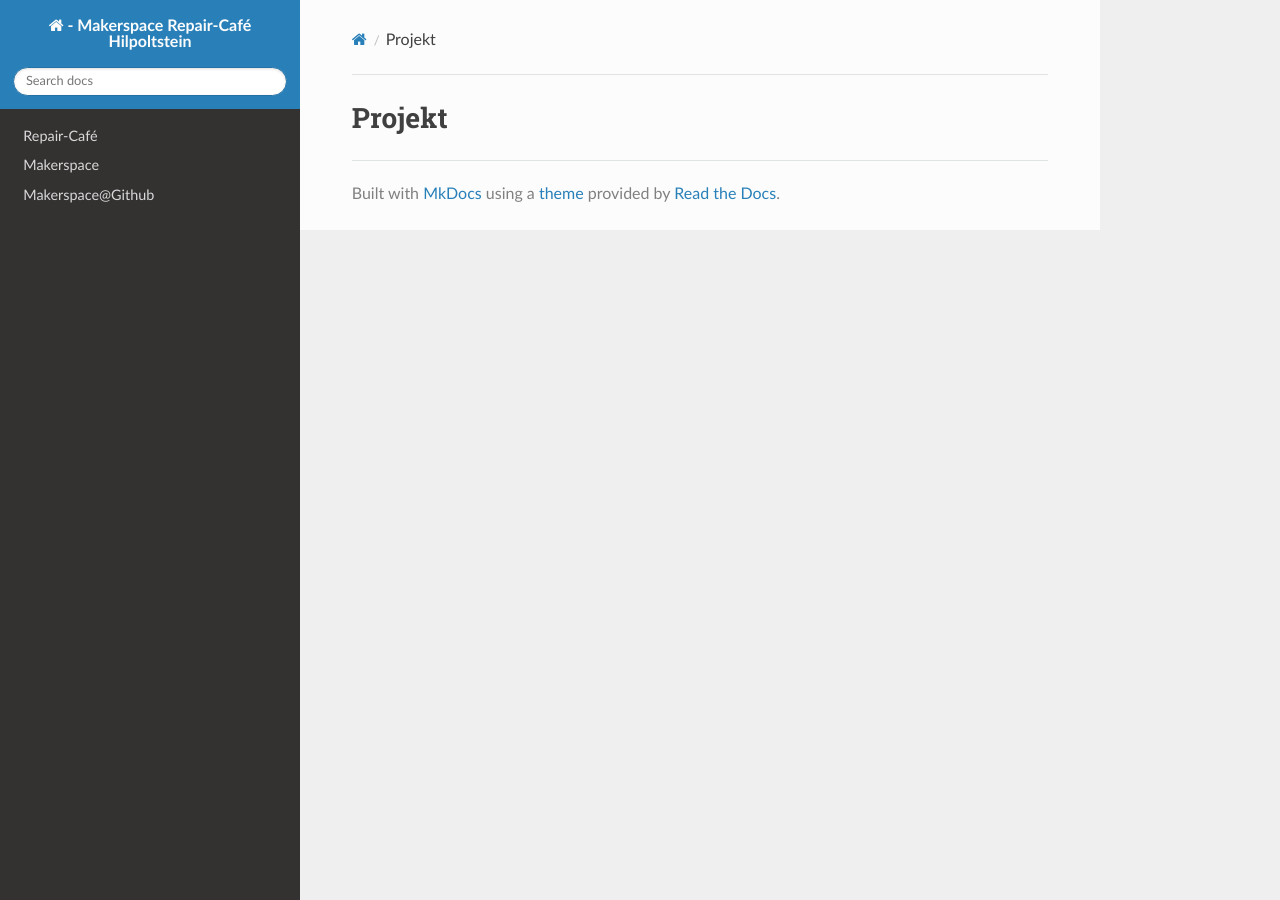
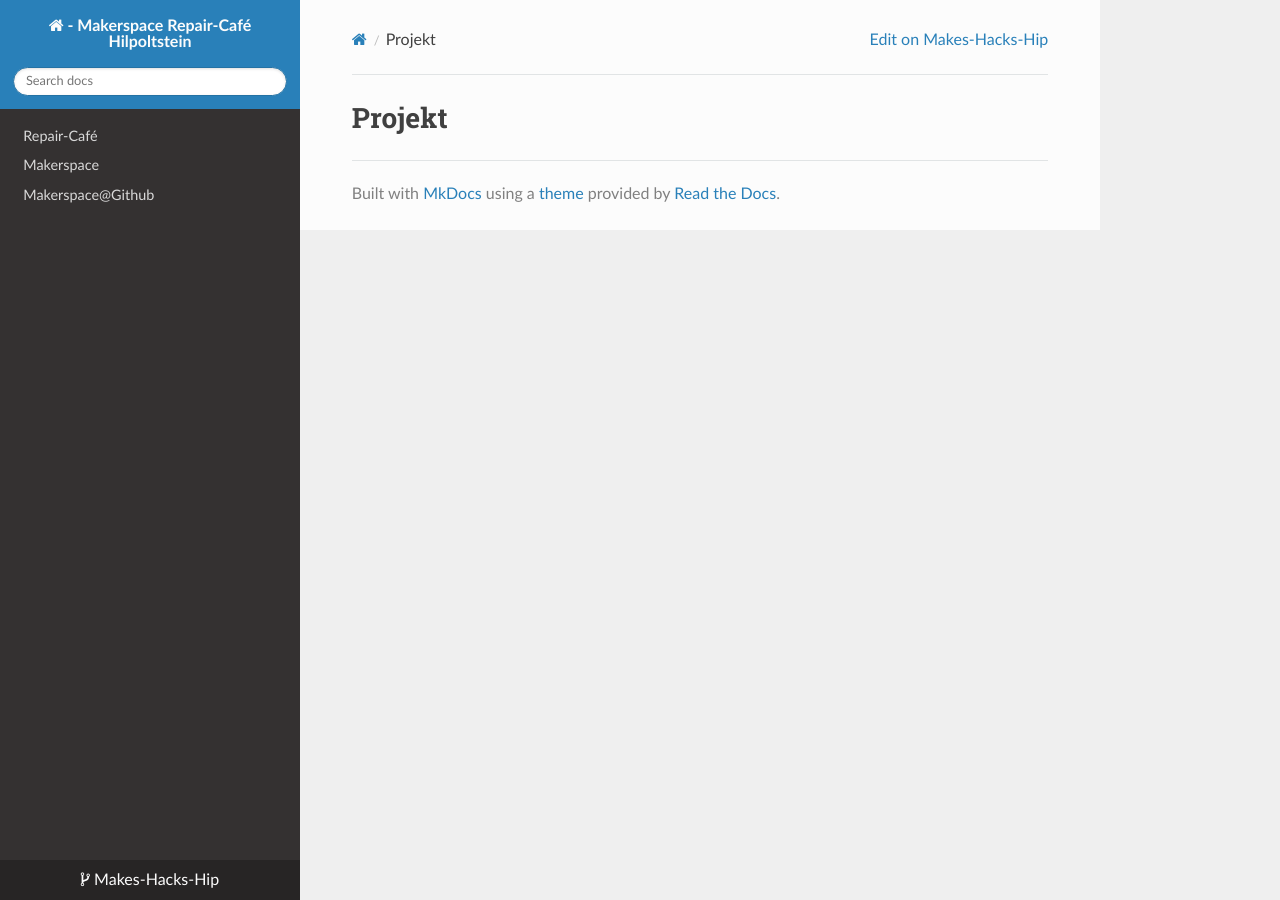
Before and after one commit to makes-hacks-hip/ProjektTemplate, an MkDocs documentation site: the page built from docs/index.md, in a window 1280 px wide. Built offline with MkDocs 1.6.1, drawn with Linux system fonts in a browser that asks for light colours; nearby versions of some CDN libraries.

Commit message:
edit url

```diff
--- a/mkdocs.yml
+++ b/mkdocs.yml
@@ -5,3 +5,5 @@ nav:
     - Makerspace: https://makes-hacks-hip.de
     - Makerspace@Github: https://makes-hacks-hip.github.io
 theme: readthedocs
+repo_url: https://makes-hacks-hip.github.io/<Repository Name>/
+edit_uri: edit/main/docs/
```
